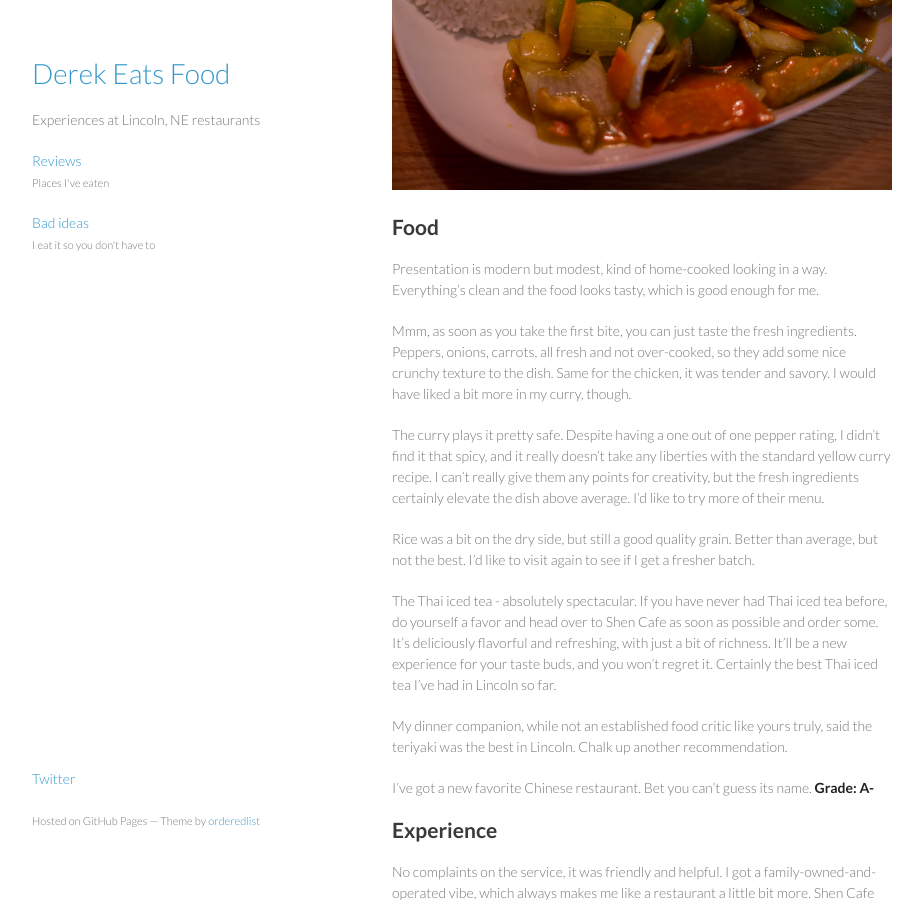
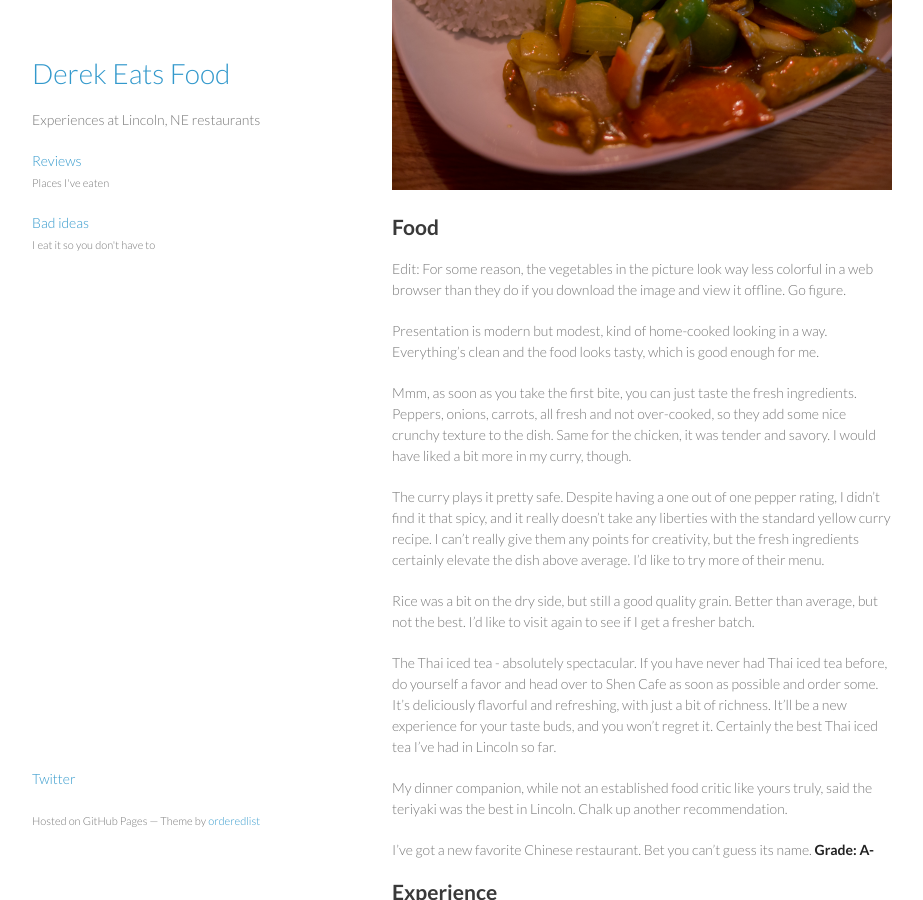
Before and after one commit to dguenther/derekeatsfood.com, a Jekyll site: the page built from _posts/2014-06-21-shen-cafe.md, in a window 1280 px wide and 900 px high, scrolled down 1774 px. Shown: the whole window, without its empty margins (178-1101 px from the left). Built offline with Jekyll 4.4.1, drawn with Linux system fonts in a browser that asks for light colours.

Commit message:
Added caveat to curry picture

```diff
--- a/_posts/2014-06-21-shen-cafe.md
+++ b/_posts/2014-06-21-shen-cafe.md
@@ -32,6 +32,8 @@ After ordering, we grabbed a booth off to the side and got our water in short or
 Food
 ----
 
+Edit: For some reason, the vegetables in the picture look way less colorful in a web browser than they do if you download the image and view it offline. Go figure.
+
 Presentation is modern but modest, kind of home-cooked looking in a way. Everything's clean and the food looks tasty, which is good enough for me.
 
 Mmm, as soon as you take the first bite, you can just taste the fresh ingredients. Peppers, onions, carrots, all fresh and not over-cooked, so they add some nice crunchy texture to the dish. Same for the chicken, it was tender and savory. I would have liked a bit more in my curry, though.
```
